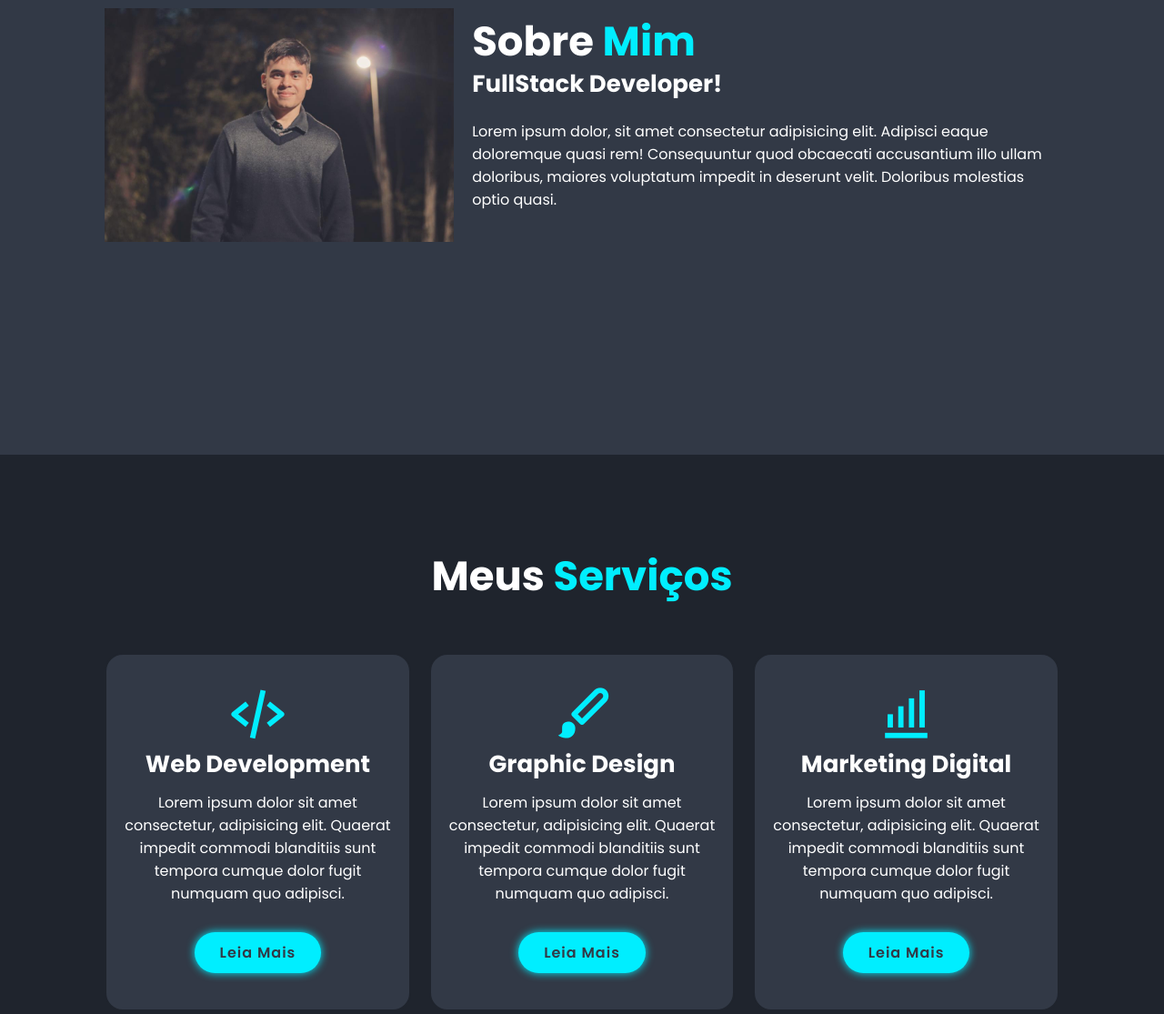
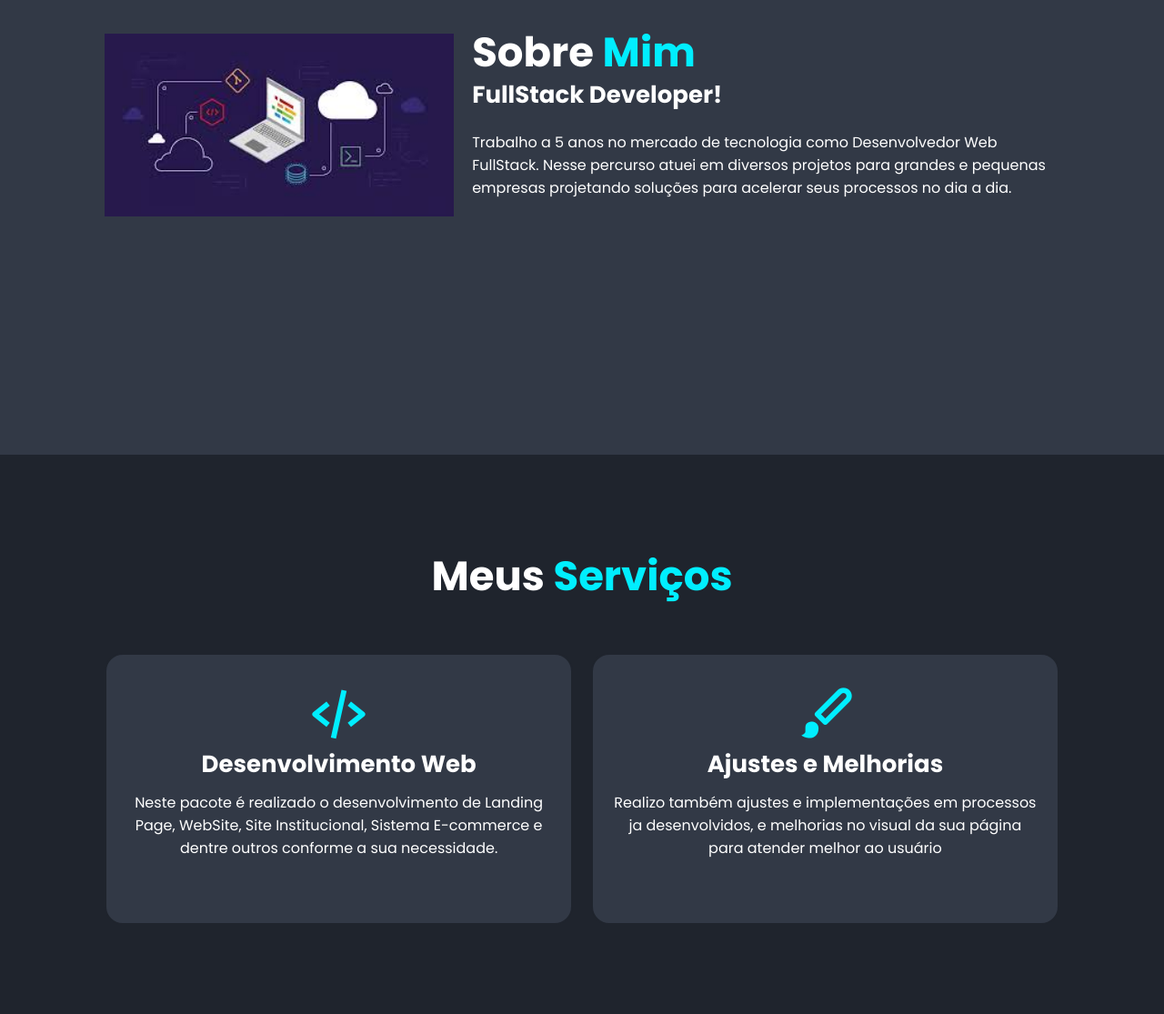
Before and after one commit to joaohp020/portfolio, a plain HTML site: page index.html in a window 1280 px wide. Shown: the part 1100-2215 px from the top of the page at 91% size. Drawn offline with nearby package versions, Linux system fonts and the light colour scheme.

Commit message:
mensagem descritiva dos modais de serviços, e ajuste de telas que nao serão usadas

```diff
--- a/index.html
+++ b/index.html
@@ -18,7 +18,7 @@
             <a href="#home" class="active">Home</a>
             <a href="#about">Sobre Mim</a>
             <a href="#services">Serviços</a>
-            <a href="#portfolio">Portfolio</a>
+            <!-- <a href="#portfolio">Portfolio</a> -->
             <a href="#contato">Contato</a>
         </nav>
     </header>
@@ -32,10 +32,11 @@
             <p>Lorem, ipsum dolor sit amet consectetur adipisicing elit. Tempore aliquam, modi aspernatur placeat.</p>
 
             <div class="social-media">
-                <a href="#"><i class='bx bxl-facebook'></i></a>
-                <a href="#"><i class='bx bxl-telegram'></i></a>
-                <a href="#"><i class='bx bxl-instagram-alt'></i></a>
-                <a href="#"><i class='bx bxl-linkedin-square'></i></a>
+                <a href="https://www.facebook.com/profile.php?id=100090680324994"><i class='bx bxl-facebook'></i></a>
+                <a href="https://t.me/joaohp"><i class='bx bxl-telegram'></i></a>
+                <a href="https://www.instagram.com/joaohp_/"><i class='bx bxl-instagram-alt'></i></a>
+                <a href="https://www.linkedin.com/in/jo%C3%A3o-henrique-30aa50196/"><i class='bx bxl-linkedin-square'></i></a>
+                <a href="https://github.com/joaohp020"><i class='bx bxl-github'></i></a>
             </div>
             <!-- <a href="#" class="btn">Download CV</a> -->
         </div>
@@ -48,15 +49,15 @@
     <!-- about section design -->
     <section class="about" id="about">
         <div class="about-img">
-            <img src="img/me_01.jpg" alt="">
+            <img src="img/portfolio_02.jpeg" alt="">
         </div>
 
         <div class="about-content">
             <h2 class="heading">Sobre <span>Mim</span></h2>
             <h3>FullStack Developer!</h3>
-            <p>Lorem ipsum dolor, sit amet consectetur adipisicing elit. Adipisci eaque doloremque quasi rem!
-                Consequuntur quod obcaecati accusantium illo ullam doloribus, maiores voluptatum impedit in deserunt velit.
-                Doloribus molestias optio quasi.</p>
+            <p>Trabalho a 5 anos no mercado de tecnologia como Desenvolvedor Web FullStack. Nesse percurso
+                atuei em diversos projetos para grandes e pequenas empresas projetando soluções para
+                acelerar seus processos no dia a dia.</p>
                 <!-- <a href="#" class="btn">Leia Mais</a> -->
         </div>
     </section>
@@ -68,32 +69,32 @@
         <div class="services-container">
             <div class="services-box">
                 <i class='bx bx-code-alt'></i>
-                <h3>Web Development</h3>
-                <p>Lorem ipsum dolor sit amet consectetur, adipisicing elit.
-                    Quaerat impedit commodi blanditiis sunt tempora cumque dolor fugit numquam quo adipisci.</p>
-                <a href="#" class="btn">Leia Mais</a>
+                <h3>Desenvolvimento Web</h3>
+                <p>Neste pacote é realizado o desenvolvimento de Landing Page, WebSite, Site Institucional,
+                    Sistema E-commerce e dentre outros conforme a sua necessidade.</p>
+                <!-- <a href="#" class="btn">Leia Mais</a> -->
             </div>
 
             <div class="services-box">
                 <i class='bx bxs-paint' ></i>
-                <h3>Graphic Design</h3>
-                <p>Lorem ipsum dolor sit amet consectetur, adipisicing elit.
-                    Quaerat impedit commodi blanditiis sunt tempora cumque dolor fugit numquam quo adipisci.</p>
-                <a href="#" class="btn">Leia Mais</a>
+                <h3>Ajustes e Melhorias</h3>
+                <p>Realizo também ajustes e implementações em processos ja desenvolvidos, e melhorias no visual da sua página para
+                    atender melhor ao usuário</p>
+                <!-- <a href="#" class="btn">Leia Mais</a> -->
             </div>
-
+<!--
             <div class="services-box">
                 <i class='bx bx-bar-chart-alt' ></i>
                 <h3>Marketing Digital</h3>
                 <p>Lorem ipsum dolor sit amet consectetur, adipisicing elit.
                     Quaerat impedit commodi blanditiis sunt tempora cumque dolor fugit numquam quo adipisci.</p>
                 <a href="#" class="btn">Leia Mais</a>
-            </div>
+            </div> -->
         </div>
     </section>
 
     <!-- portfolio section design -->
-    <section class="portfolio" id="portfolio">
+    <!-- <section class="portfolio" id="portfolio">
         <h2 class="heading">Ultimos <span>Projetos</span></h2>
 
         <div class="portfolio-container">
@@ -157,7 +158,7 @@
                 </div>
             </div>
         </div>
-    </section>
+    </section> -->
 
     <!-- contact section design -->
     <section class="contato" id="contato">
```
